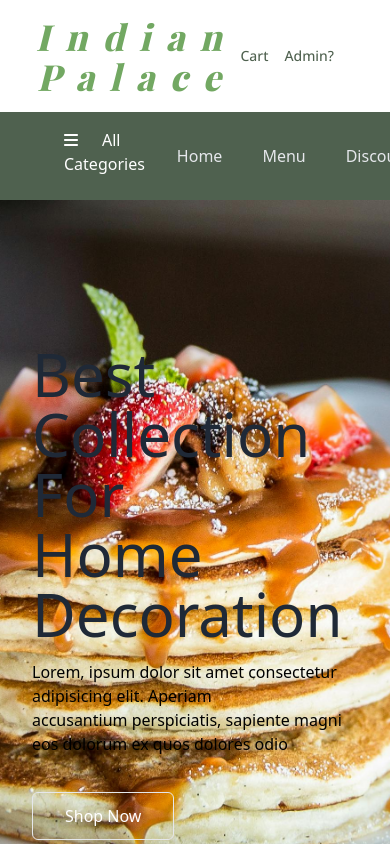
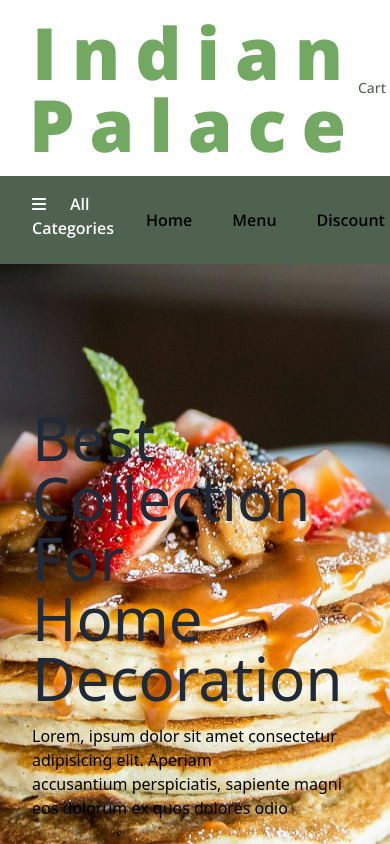
Before and after one commit to tanvir193palok/Indian_Palace, a Next.js app: page / in a window 390 px wide. Shown: the top 844 px of the page. Built offline with nearby package versions, Linux system fonts and the light colour scheme; a web font is replaced by a local one.

Commit message:
Updated home page design

```diff
--- a/components/Header.jsx
+++ b/components/Header.jsx
@@ -2,7 +2,7 @@ const Header = () => {
   return (
     <header className="py-4 shadow-sm bg-white">
       <div className="container flex items-center justify-between">
-        <div className="w-full text-nav relative flex justify-center font-secondary italic font-extrabold text-center text-4xl tracking-[15px]">
+        <div className="w-full text-nav relative flex justify-center font-primary font-extrabold text-center text-7xl tracking-[15px]">
           Indian Palace
         </div>
         <div className="flex font-primary items-center space-x-4 pr-6">
--- a/components/home/BestSelling.jsx
+++ b/components/home/BestSelling.jsx
@@ -4,7 +4,7 @@ import Link from "next/link";
 const BestSelling = () => {
   return (
     <div className="px-32 py-10 font-lato">
-      <p className="flex justify-center uppercase tracking-widest font-secondary italic text-4xl text-heading font-extrabold pb-10 border-b-2">
+      <p className="flex justify-center uppercase tracking-widest font-secondary italic text-5xl text-heading font-extrabold pb-10 border-b-2 border-heading">
         Best Selling
       </p>
       <div className="container mx-auto h-full relative pt-2">
@@ -23,10 +23,10 @@ const BestSelling = () => {
             className="flex-1 pt-36 pb-14 lg:pt-2 lg:w-auto z-10 flex flex-col
          justify-center items-center lg:items-start"
           >
-            <h1 className="h1 text-heading font-secondary font-extrabold tracking-widest text-xl uppercase pb-2">
+            <h1 className="text-heading font-primary font-bold tracking-widest text-xl uppercase pb-2">
               Murg Briyani
             </h1>
-            <p className="mb-12 pt-4 max-w-lg">
+            <p className="font-lato mb-12 max-w-lg">
               Lorem ipsum dolor sit amet, consectetur adipiscing elit. Senectus
               <b> scelerisque viverra</b> at id aenean scelerisque. Nec eget
               condimentum eitam leo
@@ -37,8 +37,8 @@ const BestSelling = () => {
             </p>
             <Link
               href="#"
-              className="bg-heading border border-primary text-white px-8 py-4 font-medium
-              rounded-md hover:bg-transparent hover:text-black hover:border-heading"
+              className="bg-text border border-primary text-white px-8 py-4 font-secondary font-medium
+              rounded-md tracking-wide hover:bg-transparent hover:text-black hover:border-text"
             >
               Order Now
             </Link>
--- a/components/home/Menu.jsx
+++ b/components/home/Menu.jsx
@@ -35,7 +35,7 @@ const Menu = () => {
                     <div className="flex flex-row lg:flex-col h-full">
                       {/* Image Container */}
                       <div
-                        className={`w-full h-[250px] lg:h-[300px] md:w-auto ${
+                        className={`w-full h-[250px] lg:h-[295px] md:w-auto ${
                           idx === 1 || idx === 3 ? "lg:order-1" : ""
                         }`}
                       >
@@ -46,6 +46,7 @@ const Menu = () => {
                           width={500}
                           height={500}
                           objectFit="cover"
+                          className="h-[300px]"
                         />
                       </div>
 
@@ -73,7 +74,7 @@ const Menu = () => {
           <div className="flex justify-center">
             <button
               className="bg-heading border border-primary text-white px-8 py-4 font-medium
-          rounded-md hover:bg-transparent hover:text-black hover:border-heading"
+          rounded-md hover:bg-transparent hover:text-black hover:border-text"
             >
               {btnText}
             </button>
--- a/components/home/NewArrival.jsx
+++ b/components/home/NewArrival.jsx
@@ -3,8 +3,8 @@ import Link from "next/link";
 
 const NewArrival = () => {
   return (
-    <div className="px-32 py-10 font-lato">
-      <p className="flex justify-center uppercase tracking-widest font-primary text-4xl text-heading font-extrabold pb-10 border-b-2">
+    <div className="px-32 py-10">
+      <p className="flex justify-center uppercase tracking-widest font-secondary italic text-5xl text-heading font-extrabold pb-10 border-b-2 border-heading">
         New Arrival
       </p>
       <div className="container mx-auto h-full relative pt-2">
@@ -12,7 +12,7 @@ const NewArrival = () => {
           className="flex flex-col lg:flex-row h-full
    items-center justify-center gap-x-10 text-center lg:text-left"
         >
-          <div className="flex-1 max-h-96 lg:max-h-max order-2 lg:order-none overflow-hidden">
+          <div className="flex-1 max-h-96 lg:max-h-max order-2 lg:order-none overflow-hidden pt-6">
             <Image src="/food1.jpg" alt="" width={500} height={800} />
           </div>
 
@@ -60,8 +60,8 @@ const NewArrival = () => {
                   </p>
                   <Link
                     href="#"
-                    className="bg-heading border border-primary text-white px-8 py-4 font-medium
-                    rounded-md hover:bg-transparent hover:text-black hover:border-heading mt-4"
+                    className="bg-text mt-6 border border-primary text-white px-8 py-4 font-secondary font-medium
+                    rounded-md tracking-wide hover:bg-transparent hover:text-black hover:border-text"
                   >
                     Order Now
                   </Link>
--- a/components/nav/Dropdown.jsx
+++ b/components/nav/Dropdown.jsx
@@ -4,7 +4,7 @@ import Link from "next/link";
 const Dropdown = () => {
   return (
     <div
-      className="absolute left-0 top-full bg-white shadow-md py-3 divide-y divide-gray-300 divide-dashed opacity-0
+      className="absolute font-primary font-semibold left-0 top-full bg-white shadow-md py-3 divide-y divide-gray-300 divide-dashed opacity-0
    group-hover:opacity-100 transition duration-300 invisible group-hover:visible w-[600px]"
     >
       <Link
--- a/components/nav/Navbar.jsx
+++ b/components/nav/Navbar.jsx
@@ -5,50 +5,50 @@ import { faBars } from "@fortawesome/free-solid-svg-icons";
 const Navbar = () => {
   return (
     <nav className="bg-text font-title">
-      <div className="container flex">
+      <div className="c flex">
         <div className="px-8 py-4 bg-primary md:flex items-center cursor-pointer relative group">
           <span className="text-white">
             <FontAwesomeIcon icon={faBars} />
           </span>
-          <span className="capitalize ml-6 text-white">All Categories</span>
+          <span className="capitalize font-primary font-semibold ml-6 text-white">All Categories</span>
 
           {/* Dropdown */}
           <Dropdown />
         </div>
 
         <div className="flex justify-center md:justify-start md:pl-32 flex-grow py-5">
-          <div className="flex items-center space-x-10 capitalize">
+          <div className="flex items-center font-primary font-semibold space-x-10 capitalize">
             <a
               href="index.html"
-              className="text-gray-200 hover:text-white transition"
+              className="hover:text-white transition"
             >
               Home
             </a>
             <a
               href="pages/shop.html"
-              className="text-gray-200 hover:text-white transition"
+              className="hover:text-white transition"
             >
               Menu
             </a>
             <a
               href="pages/shop.html"
-              className="text-gray-200 hover:text-white transition"
+              className="hover:text-white transition"
             >
               Discount
             </a>
             <a
               href="pages/shop.html"
-              className="text-gray-200 hover:text-white transition"
+              className="hover:text-white transition"
             >
               New Arrival
             </a>
-            <a href="#" className="text-gray-200 hover:text-white transition">
+            <a href="#" className="hover:text-white transition">
               Discount
             </a>
-            <a href="#" className="text-gray-200 hover:text-white transition">
+            <a href="#" className="hover:text-white transition">
               Location
             </a>
-            <a href="#" className="text-gray-200 hover:text-white transition">
+            <a href="#" className="hover:text-white transition">
               About us
             </a>
           </div>
```
